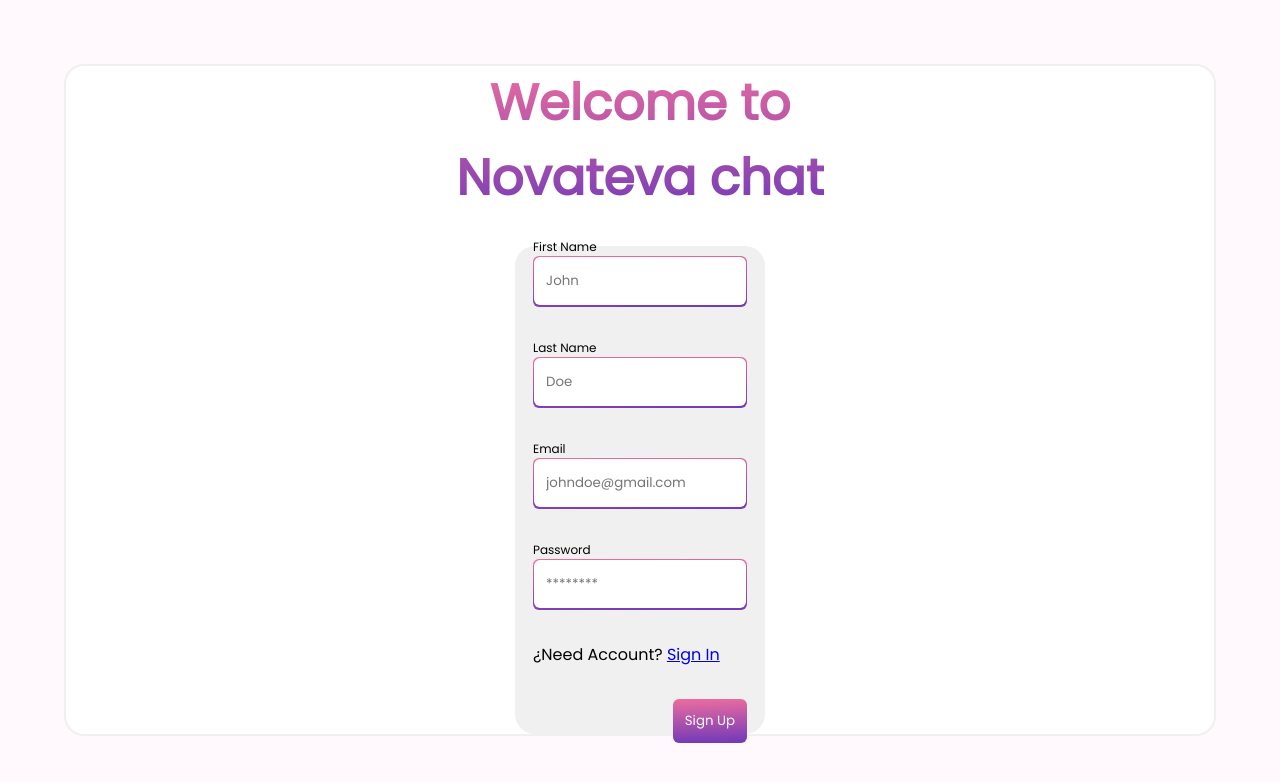
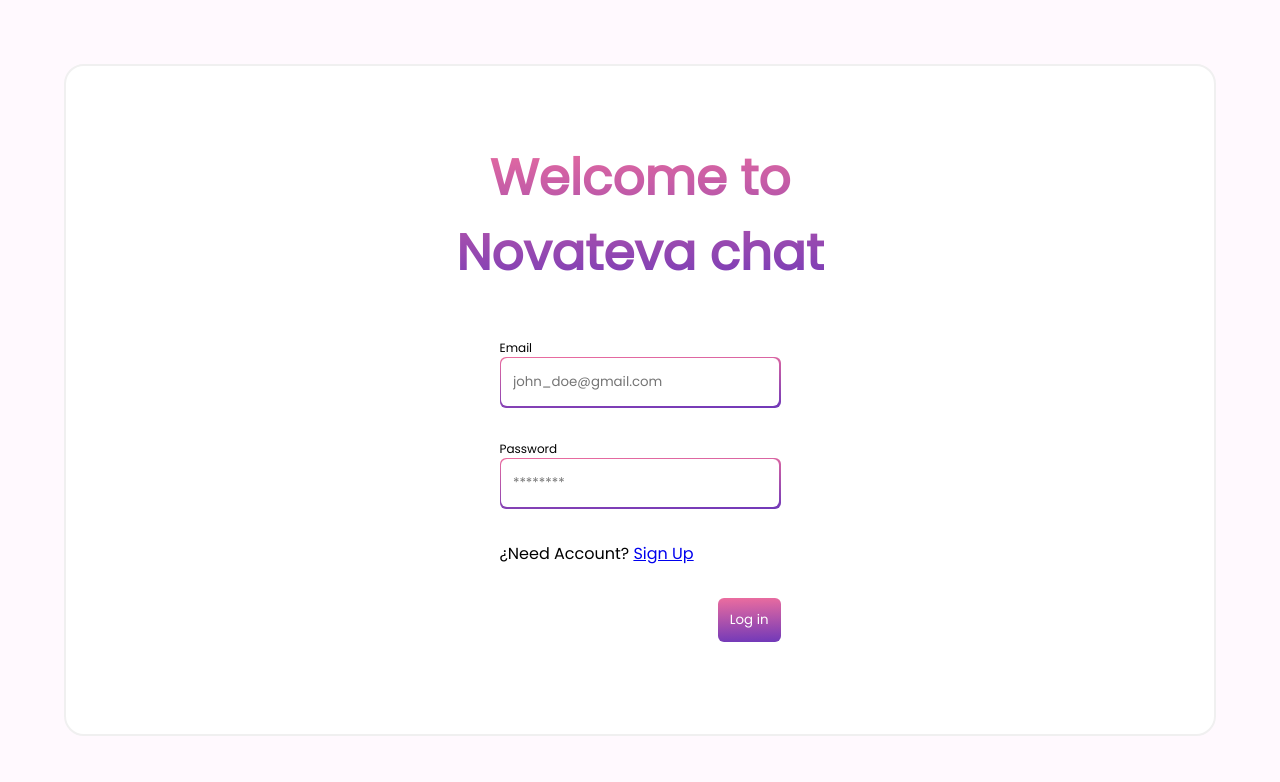
Before and after one commit to Dlunadev7/novateva-chat-app, a React (Create React App) app: page /signin in a window 1280 px wide. Shown: the top 782 px of the page. Built offline with nearby package versions, Linux system fonts and the light colour scheme.

Commit message:
Login creado y estilizado.

```diff
--- a/package.json
+++ b/package.json
@@ -13,6 +13,7 @@
     "react-dom": "^18.1.0",
     "react-router-dom": "^6.3.0",
     "react-scripts": "5.0.1",
+    "react-toastify": "^9.0.2",
     "socket.io-client": "4.5.1",
     "web-vitals": "^2.1.4"
   },
--- a/src/App.js
+++ b/src/App.js
@@ -2,6 +2,9 @@ import React from 'react';
 
 import { AppProvider } from './context/AppContext.js';
 import { AppRouter } from './routes/AppRouter';
+
+import { ToastContainer } from 'react-toastify';
+
 
 function App() {
 
@@ -10,6 +13,20 @@ function App() {
       <AppProvider>
         <AppRouter />
       </AppProvider>
+      <ToastContainer
+        position="top-right"
+        autoClose={5000}
+        hideProgressBar={false}
+        newestOnTop={false}
+        closeOnClick
+        rtl={false}
+        pauseOnFocusLoss
+        draggable
+        pauseOnHover
+        />
+        {/* Same as */}
+      <ToastContainer />
+
     </div>
   );
 }
--- a/src/components/auth/login/Login.js
+++ b/src/components/auth/login/Login.js
@@ -1,5 +1,5 @@
 import React, {useState, useEffect, useContext} from 'react';
-import { Navigate } from "react-router-dom";
+import { Link, Navigate } from "react-router-dom";
 import { AppContext } from '../../../context/AppContext.js';
 import axios from "axios";
 
@@ -7,8 +7,6 @@ import './login.css';
 
 
 export const Login = () => {
-
-
 
   const {token, setToken,redirect, setRedirect,  loading, setLoading,  setLogOut} = useContext(AppContext);
 
@@ -48,26 +46,101 @@ export const Login = () => {
   }
 
   return (
-      <div className="LoginBtn" value={form} >
-        <div className='form-item'>
-          <label>Email</label>
-          <div>
-            <input type='email' name="email" value={form.email} onChange={(e)=>setForm({...form, email:`${e.target.value}`})} />
-          </div>
 
-        </div>
-        <div className='form-item'>
-          <label>Password</label>
-          <div>
-            <input type='password' name='password' value={form.password} onChange={(e)=>setForm({...form, password:`${e.target.value}`})} />
-          </div>
-        </div>
-        {error ? (<p>Email or password incorrect</p>):('')}
+<div className="home__login">
+    <div className="home__login__container">
+      <div className="home__login__forms">
+        <article className="form">
+          <form className="form__dates" onSubmit={handleLogIn} value={form}>
+          <label className="form__place">
+            Email
+            <span className="form__place__container">
+              <input
+                className="form__place__input"
+                type='email'
+                name="email"
+                placeholder="john_doe@gmail.com"
+                value={form.email}
+                onChange={(e)=>setForm({...form, email:`${e.target.value}`})}
+              />
+            </span>
+          </label>
+          <label className="form__place">
+            Password
+            <span className="form__place__container">
+              <input className="form__place__input"
+               min={8}
+               placeholder="********"
+               type='password'
+               name='password'
+               value={form.password}
+               onChange={(e)=>setForm({...form, password:`${e.target.value}`})}
+               />
+            </span>
+          </label>
+          {error ? (<p>Email or password incorrect</p>):('')}
+          <span>
+            ¿Need Account? <Link to={"/signUp"}>Sign Up</Link>
+          </span>
+          <button className="form__submit" onClick={handleLogIn}>
+            {loading ? ('Loading...'):('Log in')}
+          </button>
+          </form>
+        </article>
+      </div>
+    </div>
+    {redirect ? (<Navigate to='/chatapp' replace={true} />):('')}
+  </div>
 
-        <button type='submit' className='submit' onClick={handleLogIn}>
-          {loading ? ('Loading...'):('Log in')}
-          </button>
-        {redirect ? (<Navigate to='/chatapp' replace={true} />):('')}
-      </div>
   );
 }
+
+/*
+
+<div className="home__login">
+    <div className="home__login__container">
+      <div className="home__login__forms">
+        <article className="form">
+          <h2 className="form__title">Sign In</h2>
+          <form className="form__dates" onSubmit={handleSubmit} value={form}>
+          <label className="form__place">
+            Email
+            <span className="form__place__container">
+              <input
+                className="form__place__input"
+                type='email'
+                name="email"
+                placeholder="john_doe@gmail.com"
+                value={form.email}
+                onChange={(e)=>setForm({...form, email:`${e.target.value}`})}
+              />
+            </span>
+          </label>
+          <label className="form__place">
+            Password
+            <span className="form__place__container">
+              <input className="form__place__input"
+               min={8}
+               placeholder="********"
+               type='password'
+               name='password'
+               value={form.password}
+               onChange={(e)=>setForm({...form, password:`${e.target.value}`})}
+               />
+            </span>
+          </label>
+          {error ? (<p>Email or password incorrect</p>):('')}
+          <span>
+            ¿Need Account? <Link to={"/signUp"}>Sign Up</Link>
+          </span>
+          <button className="form__submit" onClick={handleLogIn}>
+            {loading ? ('Loading...'):('Log in')}
+          </button>
+          </form>
+        </article>
+      </div>
+    </div>
+    {redirect ? (<Navigate to='/chatapp' replace={true} />):('')}
+  </div>
+
+*/
--- a/src/components/auth/signUp/SignUp.js
+++ b/src/components/auth/signUp/SignUp.js
@@ -1,9 +1,12 @@
 import React, { useState} from 'react';
 import { Link, Navigate} from "react-router-dom";
 import axios from "axios";
+import { toast } from 'react-toastify';
+import 'react-toastify/dist/ReactToastify.css';
 
-import '../login/login.css';
+
 import './form.css'
+
 
 export const SignUp = () => {
 
@@ -15,8 +18,19 @@ export const SignUp = () => {
     password: ''
   })
 
-  const handleSignIn = async ()=>{
+  const handleSignIn = async(e) => {
 
+    e.preventDefault();
+
+    toast('¡Registracion de usuario con exito!', {
+      position: "top-right",
+      autoClose: 3000,
+      hideProgressBar: false,
+      closeOnClick: true,
+      pauseOnHover: true,
+      draggable: true,
+      progress: undefined,
+      });
 
     await axios.post('https://novateva-codetest.herokuapp.com/users', {
       'email' : `${form.email}`,
@@ -25,12 +39,17 @@ export const SignUp = () => {
       "lastName": `${form.lastName}`,
       "type": "consumer" ,
     })
-    .then(response => response.status === 200 ? (setRedirectLogIn(true)):(''))
+    .then(response => response.status === 200 ?
+        (setRedirectLogIn(true))
+        :
+        (''))
     .catch(error=> console.error(error))
 
     setTimeout(() => {
       setRedirectLogIn(false)
     });
+
+
   }
 
   return (
@@ -103,80 +122,8 @@ export const SignUp = () => {
         </article>
         </div>
       </div>
+      {redirectLogIn ? (<Navigate to='/login' replace={true} />):('')}
+
     </div>
   );
 }
-
-/*
-<div className="home__login">
-      <div className="home__login__container">
-        <div className="home__login__forms">
-        <article className="form">
-          <h2 className="form__title">Logout</h2>
-          <form className="form__dates" onSubmit={handleSubmit}>
-          <label className="form__place">
-            First Name
-            <span className="form__place__container">
-              <input
-                name="firstName"
-                className="form__place__input"
-                type="text"
-                placeholder="John"
-                value={form.name}
-                onChange={(e)=>setForm({...form, name:`${e.target.value}`})}
-              />
-            </span>
-          </label>
-          <label className="form__place">
-            Last Name
-            <span className="form__place__container">
-              <input
-                name="lastName"
-                className="form__place__input"
-                type="text"
-                placeholder="Doe"
-                value={form.lastName}
-                onChange={(e)=> setForm({...form, lastName:`${e.target.value}`})}
-              />
-            </span>
-          </label>
-          <label className="form__place">
-            Email
-            <span className="form__place__container">
-              <input
-                name="email"
-                className="form__place__input"
-                type="email"
-                placeholder="johndoe@gmail.com"
-                value={form.email}
-                onChange={(e)=>setForm({...form, email:`${e.target.value}`})}
-              />
-            </span>
-          </label>
-          <label className="form__place">
-            Password
-            <span className="form__place__container">
-              <input
-              className="form__place__input"
-                name="password"
-                type="password"
-                min={8}
-                placeholder="********"
-                value={form.password}
-                onChange={(e)=>setForm({...form, password:`${e.target.value}`})}
-              />
-            </span>
-          </label>
-          <span>
-            ¿Need Account? <Link to={"/signIn"}>Sign In</Link>
-          </span>
-          <button className="form__submit" onClick={handleSignIn}>
-            Sign Up
-          </button>
-          </form>
-        </article>
-        </div>
-      </div>
-    </div>
-
-*/
--- a/src/components/auth/signUp/form.css
+++ b/src/components/auth/signUp/form.css
@@ -1,6 +1,3 @@
-.home__login {
-  width: 350px;
-}
 
 .form {
   display: flex;
--- a/src/routes/AppRouter.js
+++ b/src/routes/AppRouter.js
@@ -109,8 +109,8 @@ export const AppRouter = () => {
         <Route>
           <Route exact path="/" element={<LoginScreen />}>
 
-            <Route path="signin" element={<SignUp />} />
-            <Route path="login" element={<Login />} />
+            <Route path="signup" element={<SignUp />} />
+            <Route path="signin" element={<Login />} />
             <Route path="" element={<Options />} />
 
           </Route>
--- a/src/screens/login/loginScreen.css
+++ b/src/screens/login/loginScreen.css
@@ -29,13 +29,3 @@
     -webkit-background-clip: text;
     color: transparent;
 }
-
-.logOptions{
-    width: 250px;
-    min-height: 200px;
-    display: flex;
-    justify-content: center;
-    align-items: center;
-    background-color: #F0F0F0;
-    border-radius: 20px;
-}
```
Also changed, not shown: src/components/auth/signUp/signUp.css (deleted, +0 -8 lines), 1 other file (tests, documents, lock files or other folders).
